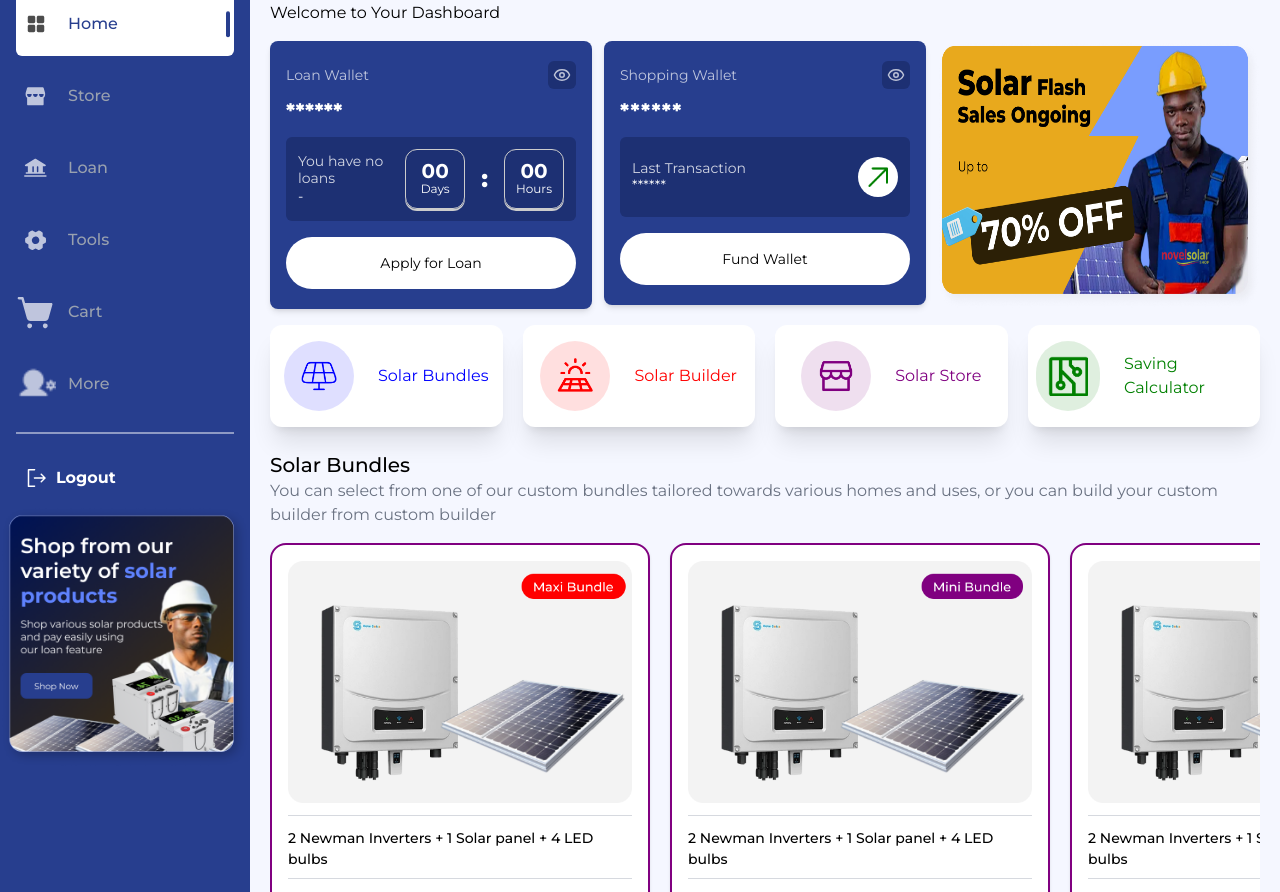
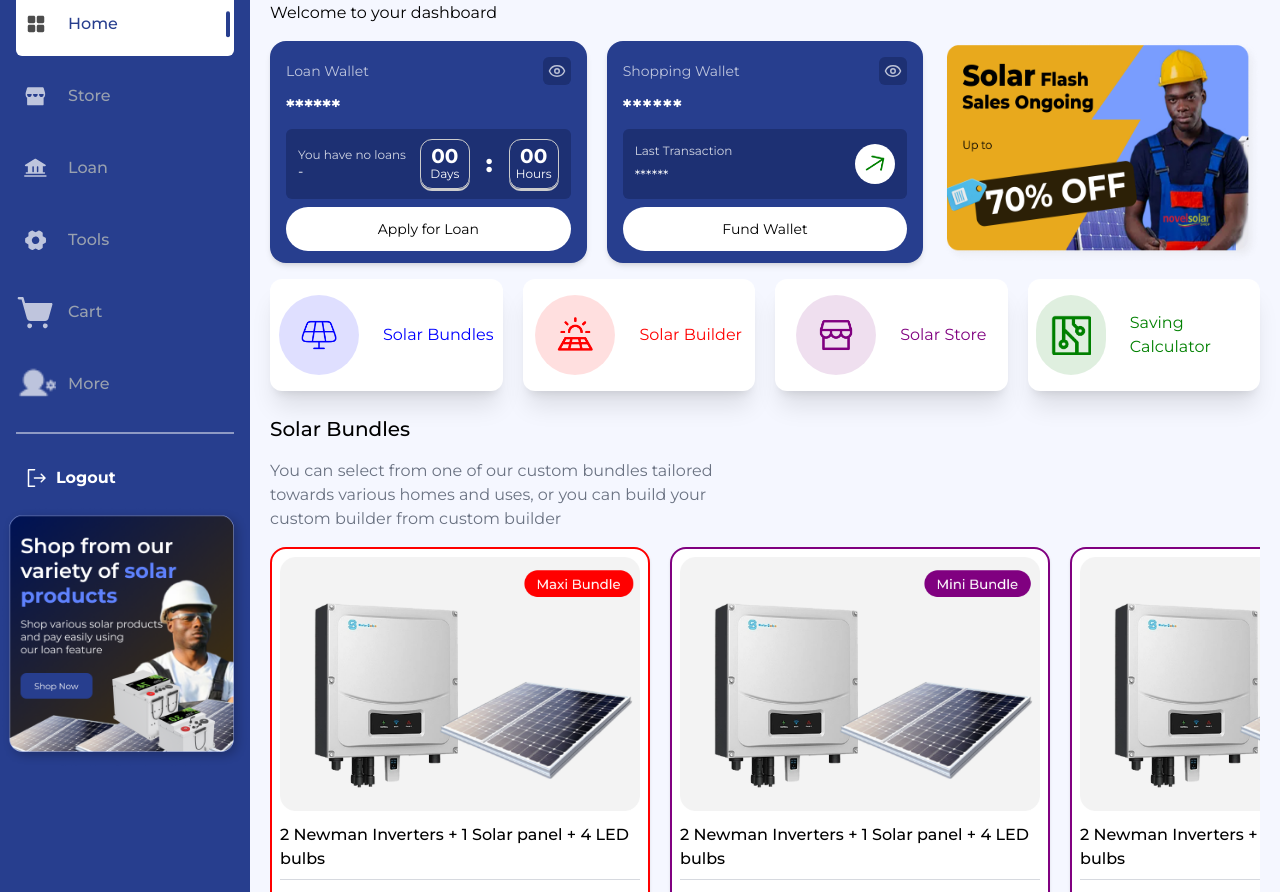
Before and after one commit to CODEMASTER-ABDULLAH-92/TrooSolar, a React (Vite) app in the folder client/: page / in a window 1280 px wide. Shown: the part 145-1037 px from the top of the page. Built offline with nearby package versions, Linux system fonts and the light colour scheme; a web font is replaced by a local one.

Commit message:
24 july, Optimize the code

```diff
--- a/client/src/Component/Input.jsx
+++ b/client/src/Component/Input.jsx
@@ -16,7 +16,7 @@ export const Input = ({
 }) => {
   return (
     <div className={isMobile ? "" : "mb-4"}>
-      <label htmlFor={id} className="block mb-3 text-[16px] text-gray-700">
+      <label htmlFor={id} className="block mb-3  text-[16px] text-gray-600">
         {label}
       </label>
       <div className="relative">
@@ -25,7 +25,7 @@ export const Input = ({
           type={isPassword ? (hidePassword ? "password" : "text") : type}
           id={id}
           placeholder={placeholder}
-          className="w-full border border-gray-300 bg-white rounded-lg p-3 pr-12  focus:outline-none focus:ring-2 focus:ring-blue-500"
+          className="w-full border border-gray-300 bg-white rounded-lg p-3 pr-12  focus:outline-none focus:ring-2 text-[16px] focus:ring-blue-500"
           value={value}
           onChange={onChange}
         />
--- a/client/src/Component/LoanWallet.jsx
+++ b/client/src/Component/LoanWallet.jsx
@@ -7,7 +7,7 @@ const LoanWallet = () => {
   const location = useLocation();
   const path = location.pathname.includes("loanDetails/loanDashboard");
   return (
-    <div className="bg-[#273e8e] rounded-lg px-4 py-5 text-white shadow-md">
+    <div className="bg-[#273e8e] rounded-[16px] px-4 pt-4 pb-3 text-white shadow-md">
       {/* Header: Label & Icon */}
       <div className="flex justify-between items-center mb-2">
         <p className="text-white/70 text-sm">Loan Wallet</p>
@@ -29,22 +29,22 @@ const LoanWallet = () => {
       </div>
 
       {/* Balance */}
-      <h1 className="text-xl font-extrabold mb-3">
+      <h1 className="text-xl font-bold mb-2">
         {open ? "******" : "N1,000,000"}
       </h1>
 
       {/* Loan Info + Countdown */}
-      <div className="flex  min-h-[80px] flex-row justify-between items-start sm:items-center bg-[#1d3073] py-3 px-3 rounded-md gap-3">
+      <div className="flex  min-h-[70px] flex-row justify-between items-start sm:items-center bg-[#1d3073] py-3 px-3 rounded-md gap-3">
         {/* Loan Info */}
         <div className="flex flex-col text-sm leading-tight">
-          <p className="text-white/80">You have no loans</p>
+          <p className="text-white/80 text-xs">You have no loans</p>
           <p className="text-white">-</p>
         </div>
 
         {/* Countdown Timer */}
-        <div className="flex items-center gap-4">
+        <div className="flex items-center h-[20px] gap-4">
           {/* Days */}
-          <div className="w-[60px] h-[60px] flex flex-col items-center justify-center border border-[#ccc] rounded-[12px] shadow-[0_2px_0_#ccc]">
+          <div className="w-[50px] h-[50px] flex flex-col items-center justify-center border border-[#ccc] rounded-[12px] shadow-[0_2px_0_#ccc]">
             <p className="text-[20px] font-bold leading-none">00</p>
             <p className="text-xs">Days</p>
           </div>
@@ -53,17 +53,18 @@ const LoanWallet = () => {
           <div className="text-[24px] font-extrabold">:</div>
 
           {/* Hours */}
-          <div className="w-[60px] h-[60px] flex flex-col items-center justify-center border border-[#ccc] rounded-[12px] shadow-[0_2px_0_#ccc]">
+          <div className="w-[50px] h-[50px] flex flex-col items-center justify-center border border-[#ccc] rounded-[12px] shadow-[0_2px_0_#ccc]">
             <p className="text-[20px] font-bold leading-none">00</p>
             <p className="text-xs">Hours</p>
           </div>
+
         </div>
       </div>
 
       {/* CTA Button */}
       <button
 
-        className="bg-white text-[#000]  text-sm rounded-full py-4 mt-4 w-full"
+        className="bg-white text-[#000]  text-sm rounded-full py-3 mt-2 w-full"
       >
         {path ? "Transfer to Wallet":"Apply for Loan"}
       </button>
--- a/client/src/Component/ShoppingWallet.jsx
+++ b/client/src/Component/ShoppingWallet.jsx
@@ -5,7 +5,7 @@ import { assets } from "../assets/data";
 const ShoppingWallet = () => {
   const [open, setOpen] = useState(true);
   return (
-    <div className="bg-[#273e8e] rounded-lg px-4 py-5 text-white shadow-md">
+    <div className="bg-[#273e8e] rounded-[16px] px-4 pt-4 pb-3 text-white shadow-md">
       {/* Header: Label & Icon */}
       <div className="flex justify-between items-center mb-2">
         <p className="text-white/70 text-sm">Shopping Wallet</p>
@@ -27,23 +27,23 @@ const ShoppingWallet = () => {
       </div>
 
       {/* Balance */}
-      <h1 className="text-xl font-extrabold -tracking-tighter mb-3">
+      <h1 className="text-xl font-bold -tracking-tighter mb-2">
         {open ? "******" : "N1,000,000"}
       </h1>
 
-      <div className="flex  min-h-[80px] flex-row justify-between items-start sm:items-center bg-[#1d3073] py-3 px-3 rounded-md gap-3">
+      <div className="flex  min-h-[70px] flex-row justify-between items-start sm:items-center bg-[#1d3073] py-3 px-3 rounded-md gap-3">
         {/* Loan Info */}
-        <div className="flex flex-col text-sm leading-tight">
-          <p className="text-white/80">Last Transaction</p>
+        <div className="flex flex-col gap-2 text-sm leading-tight">
+          <p className="text-white/80 text-xs">Last Transaction</p>
           <p className="text-white">{open ? "******" : "N1,000,000"}</p>
         </div>
-        <div className="h-10 w-10 bg-white flex justify-center items-center rounded-full">
-          <img src={assets.greenTick} className="h-5 w-5" alt="" />
+        <div className="h-10 w-10 bg-white flex justify-center  items-center rounded-full">
+          <img src={assets.greenTick} className="h-4 w-4 rotate-12" alt="" />
         </div>
       </div>
 
       {/* CTA Button */}
-      <button className="bg-white text-[#000]  text-sm rounded-full py-4 mt-4 w-full">
+      <button className="bg-white text-[#000]  text-sm rounded-full py-3 mt-2 w-full">
         Fund Wallet
       </button>
     </div>
--- a/client/src/Component/SmallBoxes.jsx
+++ b/client/src/Component/SmallBoxes.jsx
@@ -45,7 +45,7 @@ const SmallBoxes = ({text}) => {
           className="flex sm:flex-row flex-col rounded-xl items-center py-4 px-2 shadow-xl bg-white hover:shadow-lg transition-shadow duration-300 justify-center gap-6"
         >
           <div
-            className={`bg-[${item.color}]/20 h-[70px] w-[70px] rounded-full flex justify-center items-center`}
+            className={`bg-[${item.color}]/20 h-[80px] w-[80px] rounded-full flex justify-center items-center`}
             style={{ backgroundColor: `${item.color}20` }} // Fallback for Tailwind dynamic colors
           >
             <img src={item.icon} className="h-[40px] w-[40px]" alt={item.title} />
--- a/client/src/Component/SolarBundleComponent.jsx
+++ b/client/src/Component/SolarBundleComponent.jsx
@@ -11,14 +11,14 @@ const SolarBundleComponent = ({ image,
   borderColor}) => {
   return (
     <div
-      className=" sm:min-w-[380px] bg-white rounded-2xl p-4 shadow-sm"
+      className=" sm:min-w-[380px] bg-white rounded-2xl p-2 shadow-sm"
       style={{ border: `2px solid ${borderColor}` }}
     >
       <img src={image} alt="Solar bundle product" className="w-full h-auto rounded-md mb-3" />
       {bundleTitle && <h2 className="text-[16px] font-[400] mb-2">{bundleTitle}</h2>}
-      <hr className="mb-3 text-gray-400/40" />
+      {/* <hr className="mb-3 text-gray-400/40" /> */}
 
-      <h2 className="text-[14px] font-[500] mb-2">{heading}</h2>
+      <h2 className="text-[16px] font-[500] mb-2">{heading}</h2>
 
       <hr className="mb-3 text-gray-400/40" />
 
@@ -35,12 +35,12 @@ const SolarBundleComponent = ({ image,
         </div>
 
         {/* Right: Progress & Rating */}
-        <div className="space-y-2 text-right">
+        <div className="space-y-2 text-right relative">
           <div>
-            <p className="text-sm text-gray-400 mb-1">{soldText}</p>
+            <p className="text-xs text-start text-gray-400 mb-1">{soldText}</p>
         {progressBar && <img src={progressBar} alt="Progress bar" className="w-[100px] h-2 object-contain" /> }
           </div>
-          <img src={rating} alt="Customer rating" className="w-[100px] object-contain" />
+          <img src={rating} alt="Customer rating" className="w-[55px] absolute right-2 object-contain" />
         </div>
       </div>
     </div>
--- a/client/src/Component/TopNavbar.jsx
+++ b/client/src/Component/TopNavbar.jsx
@@ -24,8 +24,8 @@ const TopNavbar = () => {
         >
           <Bell size={24} />
         </button>
-        <div className="bg-[#e9e9e9] h-12 w-12 rounded-full flex items-center justify-center">
-          <p className="text-lg text-[#909090] font-bold">QA</p>
+        <div className="bg-[#e9e9e9] h-16 w-16 rounded-full flex items-center justify-center">
+          <p className="text-[30px] text-[#909090] font-medium">QA</p>
         </div>
         <p
           className={`${
--- a/client/src/Pages/ActiveLoan.jsx
+++ b/client/src/Pages/ActiveLoan.jsx
@@ -38,7 +38,7 @@ const ActiveLoan = () => {
 
             {/* Right Section */}
             <div className="lg:w-1/2 w-full mt-10">
-              <p>Recen Loan</p>
+              <p>Recent Loan</p>
               <div className="mt-2">
                 {toggle ? (
                   <div>
--- a/client/src/Pages/Auth.jsx
+++ b/client/src/Pages/Auth.jsx
@@ -45,7 +45,7 @@ const Auth = () => {
             loading="lazy"
           />
           <div className="absolute bottom-24 left-12 text-white w-[80%]">
-            <p className="text-lg font-medium leading-relaxed">
+            <p className="text-lg  leading-relaxed">
               Providing affordable, sustainable and reliable <br />
               solar energy solutions for millions <br />
               of Nigerians
@@ -158,7 +158,7 @@ const Auth = () => {
                 {isLogin ? "Login" : "Create Account"}
               </button>
 
-              <p className="text-center text-sm">
+              <p className="text-start text-sm">
                 {isLogin
                   ? "Don't have an account?"
                   : "I already have an account"}
@@ -281,7 +281,7 @@ const Auth = () => {
             {isLogin ? "Login" : "Create Account"}
           </button>
 
-          <p className={isLogin ? "text-start text-sm" : "text-center text-sm"}>
+          <p className={isLogin ? "text-start text-sm" : "text-start text-sm"}>
             {isLogin ? "I don't have an account" : "I already have an account"}
           </p>
 
--- a/client/src/Pages/Home.jsx
+++ b/client/src/Pages/Home.jsx
@@ -35,7 +35,7 @@ const Home = ({}) => {
                       Qamardeen
                     </span>
                   </h1>
-                  <p className="mt-1">Welcome to Your Dashboard</p>
+                  <p className="mt-1">Welcome to your dashboard</p>
                 </div>
               </div>
             </div>
@@ -47,7 +47,7 @@ const Home = ({}) => {
             </button>
           </div>
 
-          <div className="grid   md:grid-cols-2 grid-cols-1 xl:grid-cols-3 gap-3 mt-4">
+          <div className="grid items-center  md:grid-cols-2 grid-cols-1 xl:grid-cols-3 gap-5 mt-4">
             <div className="flex justify-start items-center sm:hidden gap-3 pt-2">
               <button
                 onClick={() => setShowWallet(!showWallet)}
@@ -97,7 +97,7 @@ const Home = ({}) => {
             <h1 className="text-xl sm:block hidden font-[500]">
               Solar Bundles
             </h1>
-            <p className="text-gray-500 text-sm sm:block hidden sm:text-base">
+            <p className="text-gray-500 pt-4 text-sm w-1/2 sm:block hidden sm:text-base">
               You can select from one of our custom bundles tailored towards
               various homes and uses, or you can build your custom builder from
               custom builder
--- a/client/src/assets/data.js
+++ b/client/src/assets/data.js
@@ -97,7 +97,7 @@ export const solarBundleData = [
     soldText: "12/50",
     progressBar: assets.line,
     rating: assets.stars,
-    borderColor: "#800080",
+    borderColor: "#FF0000",
     heading:"2 Newman Inverters + 1 Solar panel + 4 LED bulbs",
 
     bundleTitle: "Troosolar Mini bundle",
@@ -213,7 +213,7 @@ export const solarBundleData = [
     soldText: "12/50",
     progressBar: assets.line,
     rating: assets.stars,
-    borderColor: "#800080",
+    borderColor: "#FF0000",
 
 
     heading:"2 Newman Inverters + 1 Solar panel + 4 LED bulbs",
```
